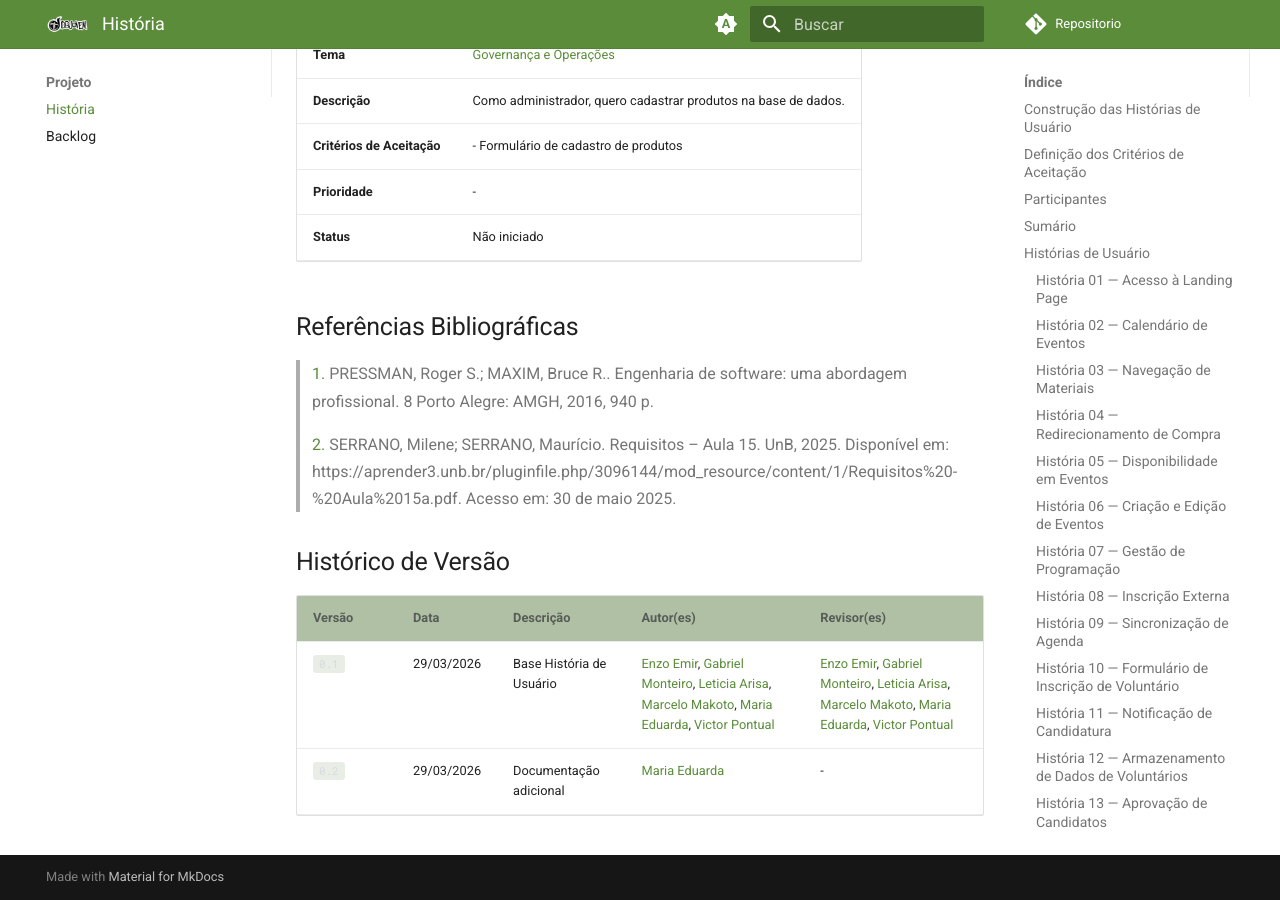
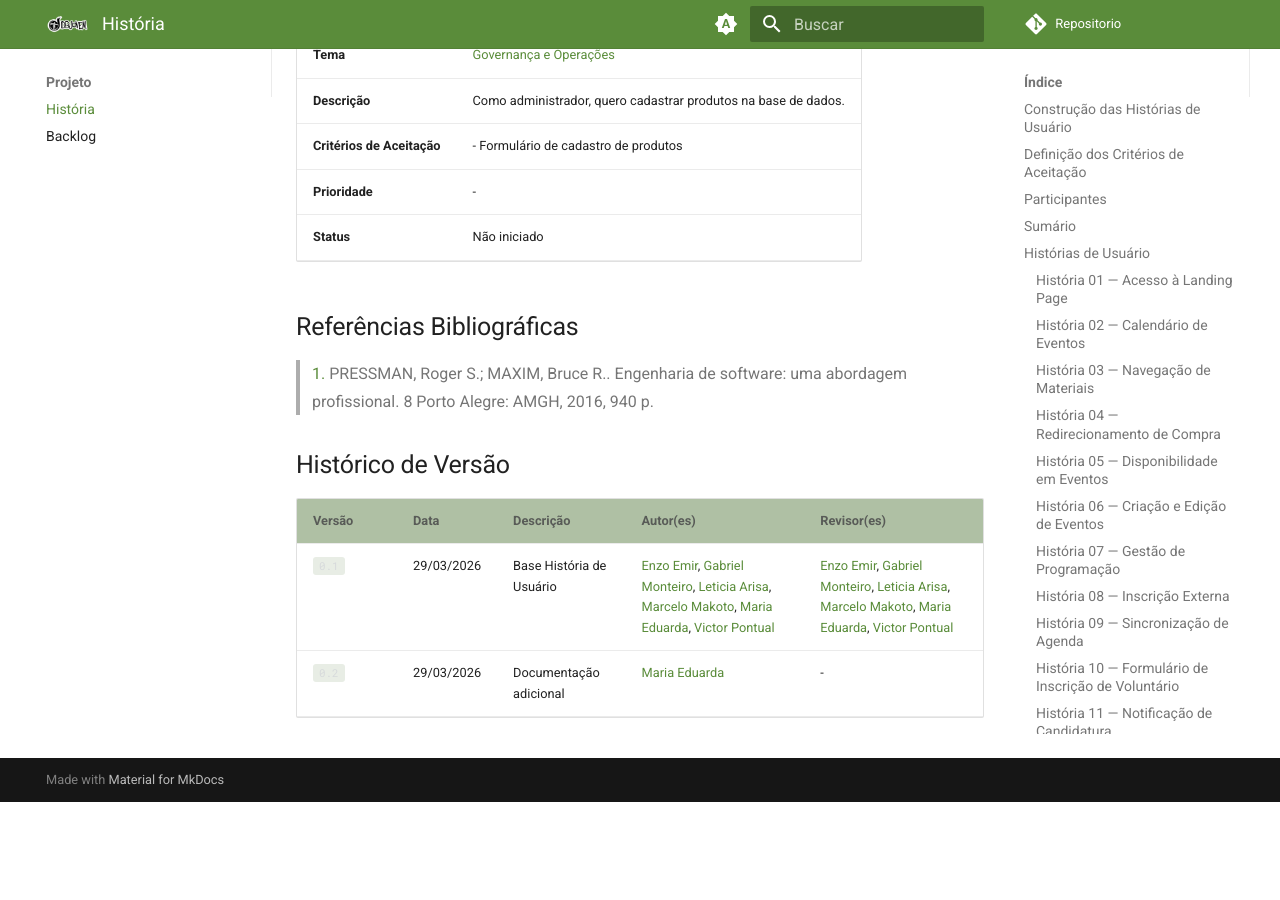
Before and after one commit to EnzoEmir/IDB_JOVEM_DOC, an MkDocs documentation site: the page built from docs/projeto/historia_usuario_novo.md, in a window 1280 px wide and 900 px high, scrolled down 11789 px. Built offline with MkDocs 1.6.1 and Material for MkDocs 9.7.7, drawn with Linux system fonts in a browser that asks for light colours; comment, search, counter and statistics services are not loaded; after the commit the page ends 12591 px from its top, so only the background shows below that.

Commit message:
update:. arrumando referencias

```diff
--- a/docs/projeto/historia_usuario_novo.md
+++ b/docs/projeto/historia_usuario_novo.md
@@ -1,6 +1,6 @@
 # Introdução
 
-O presente documento tem como objetivo apresentar as histórias de usuário elaboradas para o desenvolvimento do projeto da disciplina **TÉCNICAS DE PROGRAMAÇÃO EM PLATAFORMAS EMERGENTES - (FGA0242)** voltado à criação de uma plataforma web para a **Igreja de Deus (IDB Jovem e Teen)**. O projeto consiste em uma landing page estratégica destinada à divulgação de eventos, apresentação da identidade do grupo, localização e centralização de informações essenciais para a comunidade, visando otimizar a comunicação e o engajamento dos membros e visitantes <a id="REF1">1</a>.
+O presente documento tem como objetivo apresentar as histórias de usuário elaboradas para o desenvolvimento do projeto da disciplina **TÉCNICAS DE PROGRAMAÇÃO EM PLATAFORMAS EMERGENTES - (FGA0242)** voltado à criação de uma plataforma web para a **Igreja de Deus (IDB Jovem e Teen)**. O projeto consiste em uma landing page estratégica destinada à divulgação de eventos, apresentação da identidade do grupo, localização e centralização de informações essenciais para a comunidade, visando otimizar a comunicação e o engajamento dos membros e visitantes <a href="#REF1" id="cit-1">[1]</a>.
 
 As histórias de usuário são uma técnica fundamental na Engenharia de Requisitos Ágil, utilizadas para representar funcionalidades, resultados ou características desejadas no software. Elas são criadas a partir da escuta ativa das necessidades dos usuários e servem como guia para o desenvolvimento.
 
@@ -436,9 +436,7 @@ A tabela [2](#tabela-modelo) será utilizada como modelo para a elaboração das
 
 ##  Referências Bibliográficas
 
-> <a id="REF1" href="#anchor_1">1.</a>  PRESSMAN, Roger S.; MAXIM, Bruce R.. Engenharia de software: uma abordagem profissional. 8 Porto Alegre: AMGH, 2016, 940 p.
-
-> <a id="REF2" href="#anchor_2">2.</a>  SERRANO, Milene; SERRANO, Maurício. Requisitos – Aula 15. UnB, 2025. Disponível em: https://aprender3.unb.br/pluginfile.php/3096144/mod_resource/content/1/Requisitos%20-%20Aula%2015a.pdf. Acesso em: 30 de maio 2025.
+> <a id="REF1" href="#cit-1">1.</a>  PRESSMAN, Roger S.; MAXIM, Bruce R.. Engenharia de software: uma abordagem profissional. 8 Porto Alegre: AMGH, 2016, 940 p.
 
 
 ##  Histórico de Versão
```
